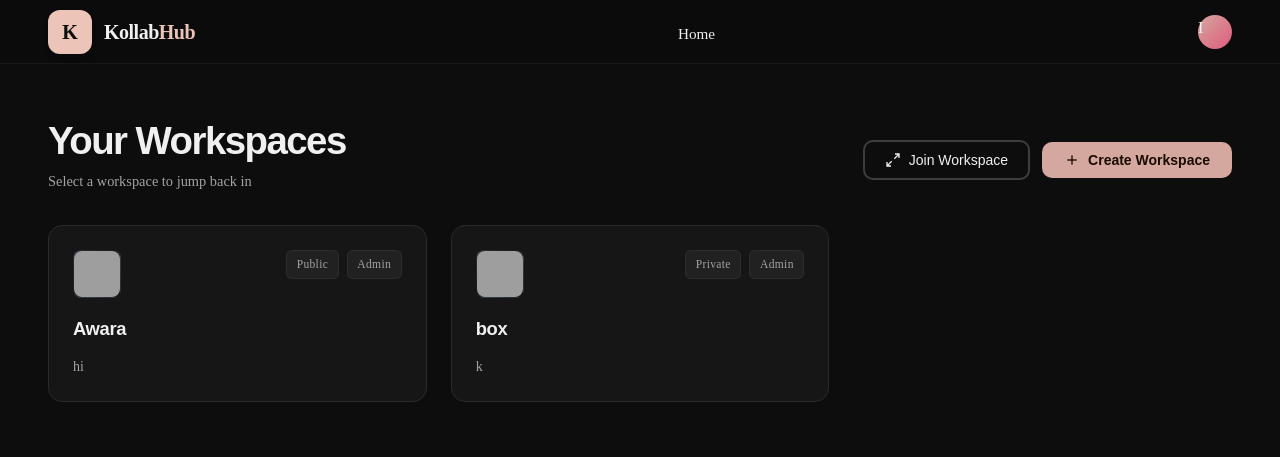
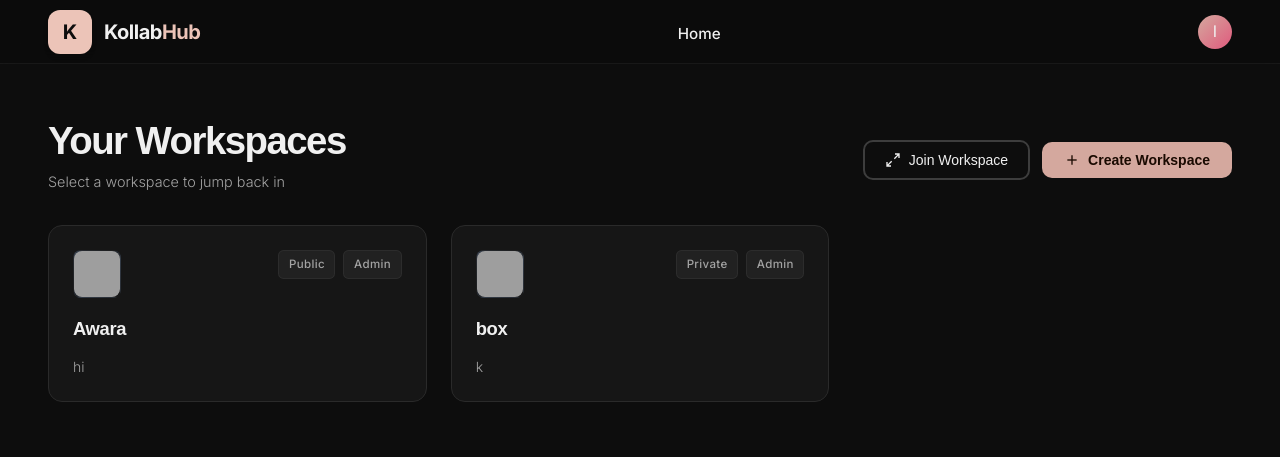
Before and after one commit to imshaa/Kollabhub, a Django app: page /workspace/ in a window 1280 px wide. Shown: the top 457 px of the page. Run offline with Django 5.2, Linux system fonts and the light colour scheme; a user stored in the database is signed in; data comes from the database, SQL or seed files in the repository; parts of the project's set-up code (start-up, migrations or seed data) failed here and were passed over; grey boxes are pictures that could not be loaded.

Commit message:
Updated the UI/UX in the WorkspacePage

```diff
--- a/static/css/home.css
+++ b/static/css/home.css
@@ -1,9 +1,3 @@
-@import url('https://fonts.googleapis.com/css2?family=Inter:wght@300;400;500;600;700;800;900&display=swap');
-
-@import 'tailwindcss/base';
-@import 'tailwindcss/components';
-@import 'tailwindcss/utilities';
-
 :root {
   color-scheme: dark;
 }
--- a/static/css/profile.css
+++ b/static/css/profile.css
@@ -18,6 +18,7 @@
   --border-focus:  #484848;
 
   /* ── Text ─ */
+  --font-family: 'Inter', sans-serif;
   --text:          #f0f0f0;
   --text-300:      #d4d4d4;
   --text-400:      #a3a3a3;
@@ -153,7 +154,11 @@
   transform: scale(1.08);
   box-shadow: 0 0 0 3px rgba(244,133,106,0.25);
 }
-
+.avatar {
+  display: flex;
+  align-items: center;
+  justify-content: center;
+  }
 /* ─────────────────────────────────────────────────────────
    5. PAGE SHELL
 ───────────────────────────────────────────────────────── */
```
